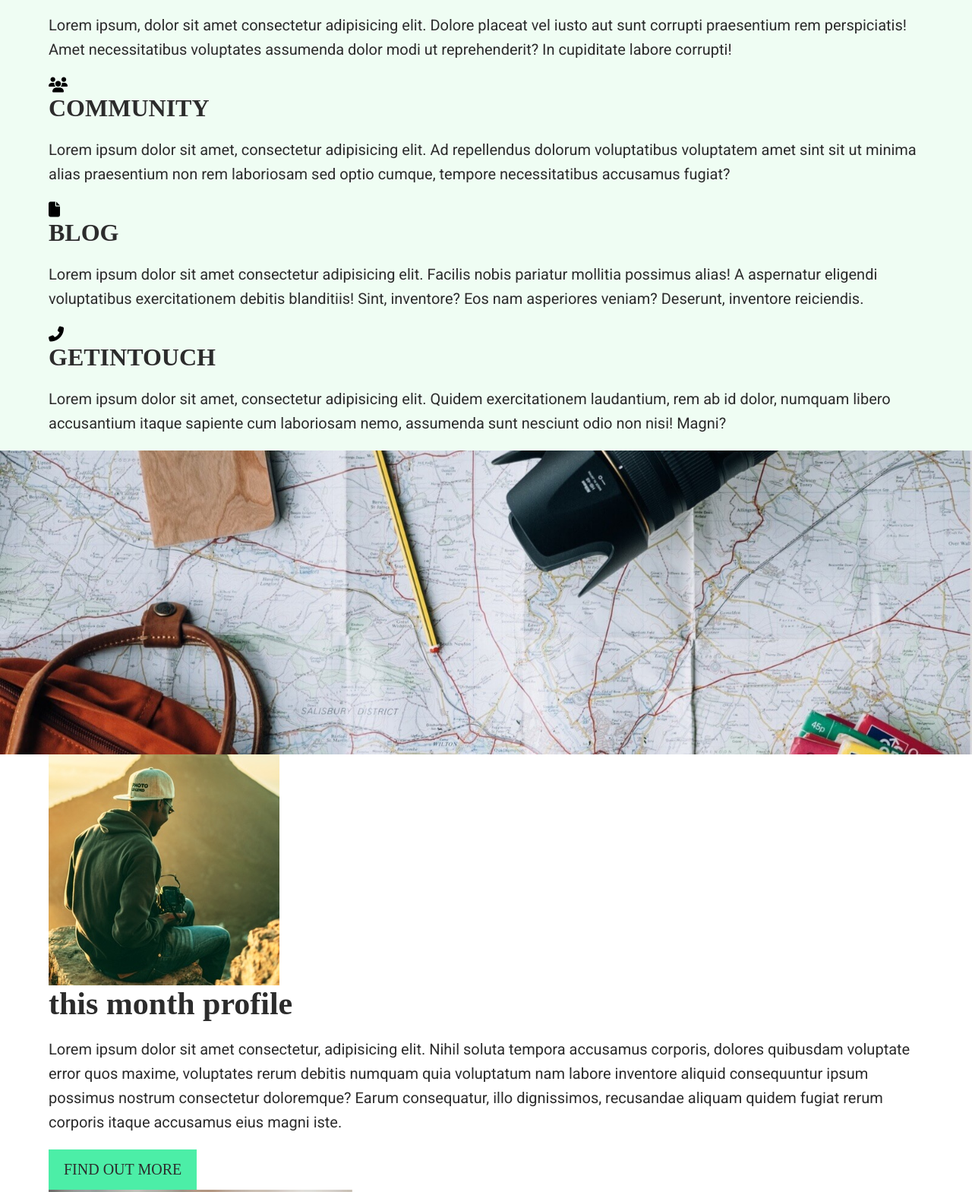
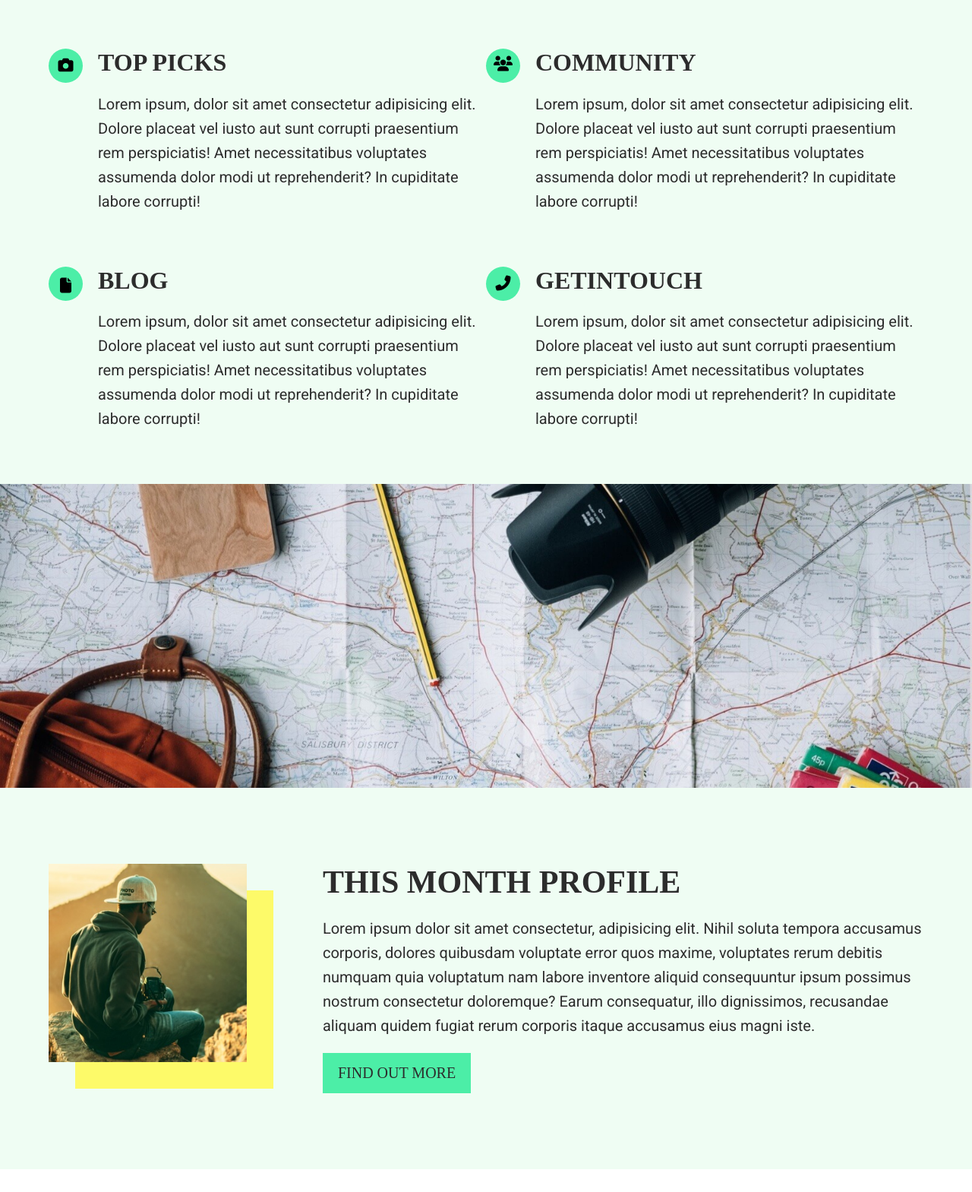
Before and after one commit to jxu710/captured, a plain HTML site: page index.html in a window 1280 px wide. Shown: the part 2186-3755 px from the top of the page at 76% size. Drawn offline with Linux system fonts and the light colour scheme; a web font is replaced by a local one.

Commit message:
adjusted index.html style

```diff
--- a/index.html
+++ b/index.html
@@ -29,8 +29,8 @@
                 <ul>
                     <li><a href="#">home</a></li>
                     <li><a href="#about">about</a></li>
-                    <li><a href="#">blog</a></li>
-                    <li><a href="#">contact</a></li>
+                    <li><a href="./blog.html">blog</a></li>
+                    <li><a href="./contact.html">contact</a></li>
                 </ul>
             </nav>
             <h1>captured</h1>
@@ -83,28 +83,44 @@
             <div class="pickCommunity wrapper">
                 <div class="topPicks">
                     <i class="fa-solid fa-camera"></i>
+
+                    <div class="flexContent">
                         <h3>top picks</h3>
                         <p>Lorem ipsum, dolor sit amet consectetur adipisicing elit. Dolore placeat vel iusto aut sunt corrupti praesentium rem perspiciatis! Amet necessitatibus voluptates assumenda dolor modi ut reprehenderit? In cupiditate labore corrupti!</p>
+
+                    </div>
                 </div>
 
                 <div class="community">
                     <i class="fa-solid fa-users"></i>
+
+                    <div class="flexContent">
                         <h3>community</h3>
-                    <p>Lorem ipsum dolor sit amet, consectetur adipisicing elit. Ad repellendus dolorum voluptatibus voluptatem amet sint sit ut minima alias praesentium non rem laboriosam sed optio cumque, tempore necessitatibus accusamus fugiat?</p>
+                        <p>Lorem ipsum, dolor sit amet consectetur adipisicing elit. Dolore placeat vel iusto aut sunt corrupti praesentium rem perspiciatis! Amet necessitatibus voluptates assumenda dolor modi ut reprehenderit? In cupiditate labore corrupti!</p>
+
+                    </div>
                 </div>
             </div><!-- end.pickCommunity wrapper -->
 
             <div class="blogGettouch wrapper">
                 <div class="blogIcon">
                     <i class="fa-solid fa-file"></i>
+
+                    <div class="flexContent">
                         <h3>blog</h3>
-                    <p>Lorem ipsum dolor sit amet consectetur adipisicing elit. Facilis nobis pariatur mollitia possimus alias! A aspernatur eligendi voluptatibus exercitationem debitis blanditiis! Sint, inventore? Eos nam asperiores veniam? Deserunt, inventore reiciendis.</p>
+                        <p>Lorem ipsum, dolor sit amet consectetur adipisicing elit. Dolore placeat vel iusto aut sunt corrupti praesentium rem perspiciatis! Amet necessitatibus voluptates assumenda dolor modi ut reprehenderit? In cupiditate labore corrupti!</p>
+
+                    </div>
                 </div>
 
                 <div class="getTouch">
                     <i class="fa-solid fa-phone-flip"></i>
+
+                    <div class="flexContent">
                         <h3>getintouch</h3>
-                    <p>Lorem ipsum dolor sit amet, consectetur adipisicing elit. Quidem exercitationem laudantium, rem ab id dolor, numquam libero accusantium itaque sapiente cum laboriosam nemo, assumenda sunt nesciunt odio non nisi! Magni?</p>
+                        <p>Lorem ipsum, dolor sit amet consectetur adipisicing elit. Dolore placeat vel iusto aut sunt corrupti praesentium rem perspiciatis! Amet necessitatibus voluptates assumenda dolor modi ut reprehenderit? In cupiditate labore corrupti!</p>
+
+                    </div>
                 </div>
 
             </div><!-- end.blogGettouch wrapper -->
@@ -116,14 +132,19 @@
 
         <!-- this month profile section -->
         <section class="monthlyProfile">
+                <div class="profileContainer">
                     <div class="wrapper">
-                <div class="profileContainer">
+                        <div class="monthpic">
                             <img src="./captured-final-assets/small-box.jpg" alt="a man sitting with camera on his lap">
+
+                        </div>
                         <div class="textContainer">
                             <h2>this month profile</h2>
                             <p>Lorem ipsum dolor sit amet consectetur, adipisicing elit. Nihil soluta tempora accusamus corporis, dolores quibusdam voluptate error quos maxime, voluptates rerum debitis numquam quia voluptatum nam labore inventore aliquid consequuntur ipsum possimus nostrum consectetur doloremque? Earum consequatur, illo dignissimos, recusandae aliquam quidem fugiat rerum corporis itaque accusamus eius magni iste.</p>
+
                             <button>find out more</button>
                         </div><!-- end.textContainer -->
+                    </div><!-- end.wrapper -->
                 </div><!-- end.profileContainer -->
 
                 <div class="pictureContainer">
@@ -139,8 +160,6 @@
                         </li>
                     </ul>
                 </div>
-
-            </div><!-- end.wrapper -->
         </section>
     </main>
 
--- a/styles/sass/partials/_sections.scss
+++ b/styles/sass/partials/_sections.scss
@@ -46,10 +46,102 @@
 .flexContainer2{
     display: flex;
     padding-top: 50px;
+    justify-content: space-between;
+    .rightImageContainer{
+        width: 40%;
+        img{
+            box-shadow: -35px 25px 0 $primary;
+        }
+    }
+    .rightpicInfo{
+        width: 40%;
+        text-align: right;
+        padding-top: 30px;
+        p{
+            text-align: start;
+        }
+    }
 }
 
 // socialicons section
 
 .socialIcons{
     background-color: $quinary;
+    padding-top: 100px;
+    .blogGettouch{
+        margin-top: 50px;
+        margin-bottom: 50px;
+    }
 }
+
+.pickCommunity, .blogGettouch{
+    display: flex;
+}
+
+.topPicks, .community, .blogIcon, .getTouch{
+    display: flex;
+        i{
+        margin: 0;
+        text-align: center;
+        background-color: $secondary;
+        border-radius: 50%;
+        height: 45px;
+    }
+}
+
+.fa-camera, .fa-phone-flip{
+    padding: 12.5px;
+}
+.fa-users{
+    padding: 10px;
+}
+
+.fa-file{
+    padding: 15px;
+}
+.flexContent{
+    margin-left: 20px;
+}
+
+// month profile section
+
+.profileContainer{
+    background-color: $quinary;
+    padding-top: 100px;
+    padding-bottom: 100px;
+    h2{
+        text-transform: uppercase;
+    }
+    .wrapper{
+        display: flex;
+        justify-content: space-between;
+    }
+
+    img{
+        box-shadow: 35px 35px 0 $primary;
+    }
+    .textContainer{
+        width: 80%;
+        margin-left: 100px;
+    }
+}
+
+// picture container
+
+.pictureContainer{
+    margin: 100px;
+    ul{
+        display: flex;
+        justify-content: space-between;
+    }
+    li{
+        margin: 20px;
+    }
+}
+
+// footer section
+
+footer{
+    background: $tertiary;
+    text-align: center;
+}
```
Also changed, not shown: blog.html (+1 -1 lines), contact.html (+1 -1 lines), styles/styles.css. Lines whose indentation alone changed are shown as unchanged.
